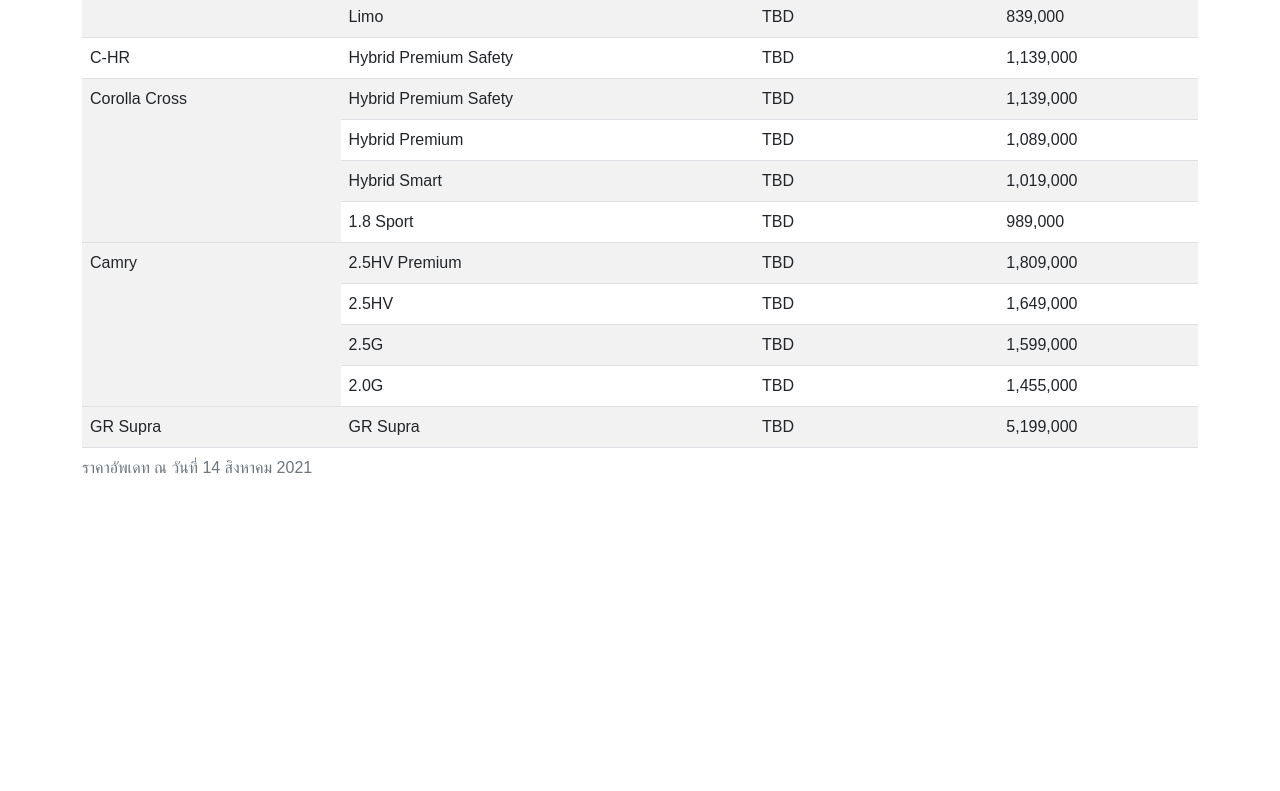
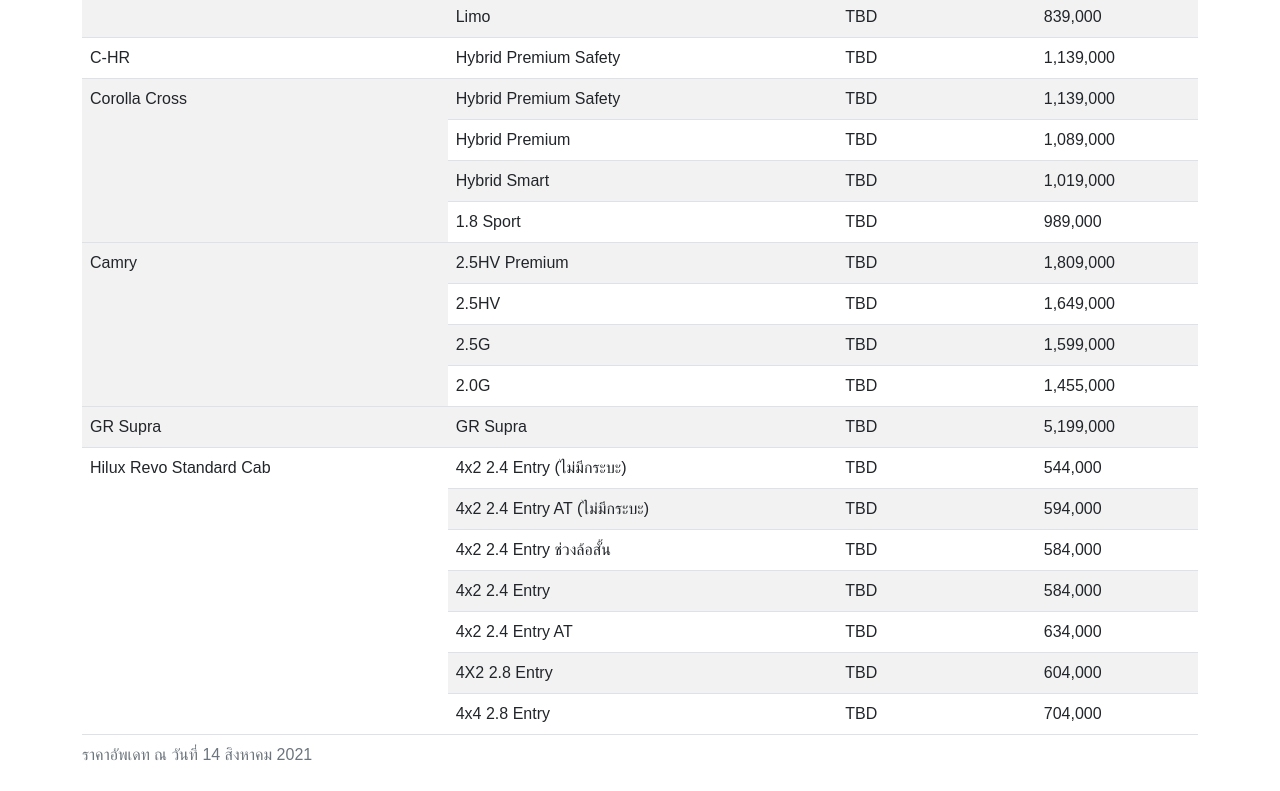
Before and after one commit to mean2sexy/toyota_pricelist, a plain HTML site: page index.html in a window 1280 px wide. Shown: the part 916-1707 px from the top of the page. Before the commit the page ends 1420 px from the top, so only its background shows below. Drawn offline with nearby package versions, Linux system fonts and the light colour scheme; a web font is replaced by a local one.

Commit message:
Add Revo Standard Cab

```diff
--- a/index.html
+++ b/index.html
@@ -189,6 +189,42 @@
                         <td>TBD</td>
                         <td>5,199,000</td>
                     </tr>
+                    <tr>
+                        <td rowspan="7">Hilux Revo Standard Cab</td>
+                        <td>4x2 2.4 Entry (ไม่มีกระบะ)</td>
+                        <td>TBD</td>
+                        <td>544,000</td>
+                    </tr>
+                    <tr>
+                        <td>4x2 2.4 Entry AT (ไม่มีกระบะ)</td>
+                        <td>TBD</td>
+                        <td>594,000</td>
+                    </tr>
+                    <tr>
+                        <td>4x2 2.4 Entry ช่วงล้อสั้น</td>
+                        <td>TBD</td>
+                        <td>584,000</td>
+                    </tr>
+                    <tr>
+                        <td>4x2 2.4 Entry</td>
+                        <td>TBD</td>
+                        <td>584,000</td>
+                    </tr>
+                    <tr>
+                        <td>4x2 2.4 Entry AT</td>
+                        <td>TBD</td>
+                        <td>634,000</td>
+                    </tr>
+                    <tr>
+                        <td>4X2 2.8 Entry</td>
+                        <td>TBD</td>
+                        <td>604,000</td>
+                    </tr>
+                    <tr>
+                        <td>4x4 2.8 Entry</td>
+                        <td>TBD</td>
+                        <td>704,000</td>
+                    </tr>
                 </tbody>
             </table>
         </div>
```
